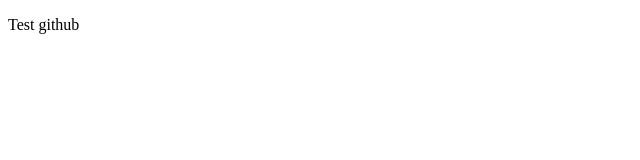
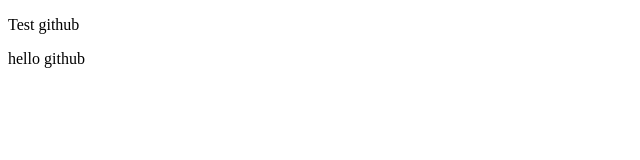
Before and after one commit to Douglas237/initiation-git, a plain HTML site: page index.html in a window 1280 px wide. Shown: the full height of the page, 0-640 px from the left. Drawn offline with Linux system fonts and the light colour scheme.

Commit message:
ajout du fichier index.html 2

```diff
--- a/index.html
+++ b/index.html
@@ -10,5 +10,8 @@
     <p>
         Test github
     </p>
+    <p>
+        hello github
+    </p>
 </body>
 </html>
```
